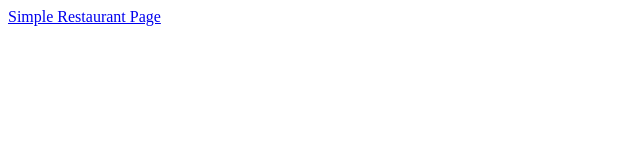
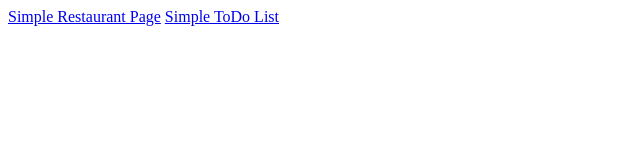
Before and after one commit to t0b1z/t0b1z.github.io, a plain HTML site: page index.html in a window 1280 px wide. Shown: the whole page, without its empty margins (0-640 px from the left). Drawn offline with Linux system fonts and the light colour scheme.

Commit message:
Added Link to ToDo-List Project

```diff
--- a/index.html
+++ b/index.html
@@ -6,5 +6,6 @@
   </head>
   <body>
     <a href="https://t0b1z.github.io/restaurant/index.html">Simple Restaurant Page</a>
+    <a href="https://t0b1z.github.io/todoList/index.html">Simple ToDo List</a>
   </body>
 </html>
```
